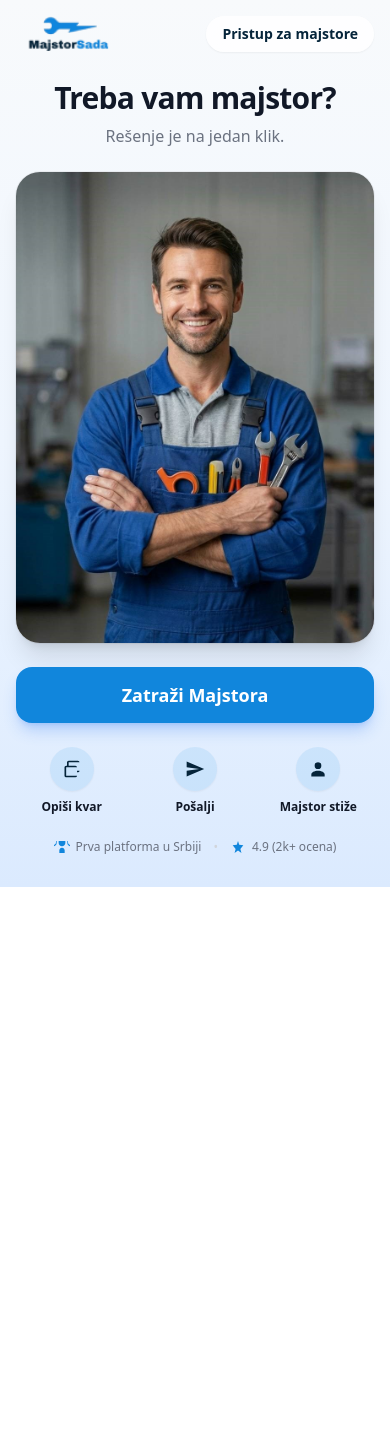
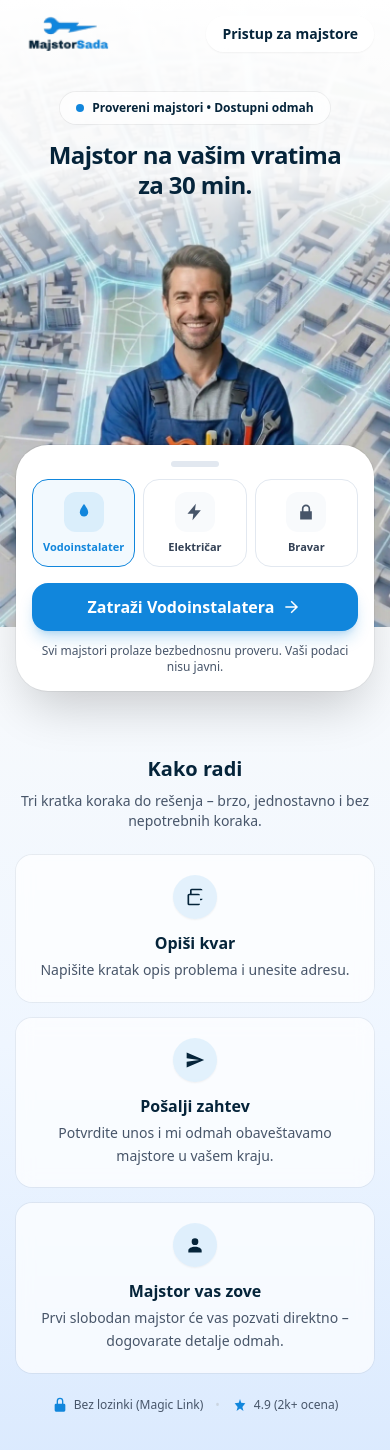
Before and after one commit to AleksaSovrlic/majstorsada, a Nuxt app: page / in a window 390 px wide. Shown: the top 1450 px of the page. Before the commit the page ends 887 px from the top, so only its background shows below. Built offline with nearby package versions, Linux system fonts and the light colour scheme; no server answers.

Commit message:
index page mobile redesign

```diff
--- a/app/pages/index.vue
+++ b/app/pages/index.vue
@@ -1,101 +1,262 @@
 <template>
-  <div class="min-h-[100svh] bg-gradient-to-b from-slate-50 via-blue-50 to-blue-100 flex flex-col">
-    <!-- HERO + HOW IT WORKS -->
-    <main class="flex-1 w-full">
-      <!-- Hero (responsive split) -->
-      <!-- Keep spacing identical to the current design:
-           old: header-in-flow (~72px) + section pt (mobile 8px / desktop 40px) -->
-      <section class="mx-auto w-full max-w-6xl px-4 sm:px-6 lg:px-8 pt-[80px] pb-8 lg:pt-[112px] lg:pb-10">
-        <div class="grid gap-6 lg:grid-cols-2 lg:gap-12 lg:items-center">
-          <!-- Copy + (desktop) decision helpers -->
-          <div class="text-center lg:text-left">
-            <h1 class="text-3xl font-bold text-gray-900 tracking-tight sm:text-4xl">
-              Treba vam majstor?
-            </h1>
-            <p class="mt-2 text-gray-500 text-base sm:text-lg">
-              Rešenje je na jedan klik.
-            </p>
-
-            <!-- Desktop: keep CTA + How + Trust tightly grouped under the copy -->
-            <div class="hidden lg:block">
-              <HomeDecisionStack ctaWrapperClass="mt-6 max-w-md mx-auto lg:mx-0">
-                <template #cta>
-                  <ClientOnly>
-                    <template #default>
-                      <CtaButton />
-                    </template>
-                    <template #fallback>
-                      <div class="w-full sm:w-auto sm:px-12 inline-flex items-center justify-center rounded-2xl bg-[#1186dc] h-14 text-lg font-bold text-white shadow-lg shadow-blue-500/30 opacity-60">
-                        Zatraži Majstora
-                      </div>
-                    </template>
-                  </ClientOnly>
-                </template>
-              </HomeDecisionStack>
-            </div>
-          </div>
-
-          <!-- Portrait image (exact aspect ratio to avoid cropping) -->
-          <div class="w-full">
-            <div class="mx-auto max-w-sm sm:max-w-md lg:max-w-lg">
-              <div class="overflow-hidden rounded-3xl shadow-xl ring-1 ring-black/5 aspect-[212/279] bg-gray-200">
+  <main class="w-full">
+    <!-- HERO -->
+    <section
+      aria-labelledby="home-hero-title"
+      id="hero"
+      class="relative w-full"
+    >
+      <!-- Grid overlay: image defines height; content overlays without creating scroll containers -->
+      <div class="relative grid">
         <img
-                  src="/majstor.jpg"
+          src="/hero/city-map.webp"
+          width="1632"
+          height="2624"
           alt=""
-                  class="h-full w-full object-cover"
+          class="col-start-1 row-start-1 block w-full h-auto select-none"
           decoding="async"
           fetchpriority="high"
           loading="eager"
         />
+
+        <!-- White scrim for readability (behind text; fades out early so the craftsman stays crisp) -->
+        <div
+          class="pointer-events-none absolute inset-0 z-0 bg-gradient-to-b from-white via-white/90 to-transparent via-[28%] to-[46%]"
+          aria-hidden="true"
+        />
+
+        <!-- Overlay content -->
+        <div class="relative z-10 col-start-1 row-start-1 flex">
+          <div class="mx-auto w-full max-w-6xl px-4 sm:px-6 lg:px-8 pt-[92px] sm:pt-[108px] pb-4 sm:pb-6 flex flex-col">
+            <!-- Text overlay -->
+            <div class="mx-auto max-w-2xl text-center">
+              <p
+                class="mx-auto inline-flex items-center gap-2 rounded-full bg-white/70 backdrop-blur px-4 py-2 text-xs sm:text-sm font-semibold text-brand-navy ring-1 ring-black/5"
+              >
+                <span class="inline-flex h-2 w-2 rounded-full bg-brand-blue" aria-hidden="true" />
+                Provereni majstori • Dostupni odmah
+              </p>
+
+              <h1
+                id="home-hero-title"
+                class="mt-4 text-2xl sm:text-4xl lg:text-5xl font-extrabold tracking-tight leading-tight text-brand-navy"
+              >
+                Majstor na vašim vratima <span class="whitespace-nowrap">za 30 min.</span>
+              </h1>
+            </div>
+
+            <!-- Selector Card (STRADDLE): pushed down with negative margin into the next section -->
+            <div class="mt-auto w-full">
+              <div
+                class="relative z-10 mx-auto w-full max-w-md rounded-[2rem] bg-white p-4 sm:p-5 shadow-2xl shadow-black/20 ring-1 ring-black/5 -mb-20 sm:-mb-24"
+              >
+                <!-- small handle for "sheet" feel -->
+                <div class="mx-auto mb-3 h-1.5 w-12 rounded-full bg-slate-200" aria-hidden="true" />
+
+                <fieldset>
+                  <legend class="sr-only">Izaberite uslugu</legend>
+                  <div class="grid grid-cols-3 gap-2">
+                    <label
+                      v-for="opt in serviceOptions"
+                      :key="opt.slug"
+                      class="group cursor-pointer select-none rounded-2xl border px-2.5 py-3 text-center transition-colors"
+                      :class="
+                        selectedTip === opt.slug
+                          ? 'border-brand-blue bg-brand-blue/5'
+                          : 'border-slate-200 bg-white hover:border-brand-blue/40 hover:bg-slate-50'
+                      "
+                    >
+                      <input v-model="selectedTip" class="sr-only" type="radio" name="service" :value="opt.slug" />
+
+                      <div
+                        class="mx-auto flex h-10 w-10 items-center justify-center rounded-xl transition-colors"
+                        :class="selectedTip === opt.slug ? 'bg-brand-blue/10' : 'bg-slate-50 group-hover:bg-brand-blue/5'"
+                        aria-hidden="true"
+                      >
+                        <svg viewBox="0 0 24 24" class="h-5 w-5" aria-hidden="true">
+                          <path
+                            fill="currentColor"
+                            :class="selectedTip === opt.slug ? 'text-brand-blue' : 'text-slate-600 group-hover:text-brand-blue'"
+                            :d="opt.iconPath"
+                          />
+                        </svg>
+                      </div>
+                      <div
+                        class="mt-2 text-[11px] sm:text-sm font-semibold leading-tight"
+                        :class="selectedTip === opt.slug ? 'text-brand-blue' : 'text-slate-700'"
+                      >
+                        {{ opt.label }}
+                      </div>
+                    </label>
+                  </div>
+                </fieldset>
+
+                <NuxtLink
+                  :to="ctaTo"
+                  class="mt-4 w-full inline-flex items-center justify-center gap-2 rounded-2xl bg-brand-blue text-white h-12 sm:h-14 px-6 text-base sm:text-lg font-bold shadow-lg shadow-brand-blue/25 hover:bg-brand-blue-dark active:scale-[0.99] transition-all focus-visible:outline-none focus-visible:ring-4 focus-visible:ring-brand-blue/20"
+                >
+                  <span>{{ ctaText }}</span>
+                  <svg
+                    viewBox="0 0 24 24"
+                    class="h-5 w-5"
+                    fill="none"
+                    stroke="currentColor"
+                    stroke-width="1.8"
+                    aria-hidden="true"
+                  >
+                    <path d="M11 5l7 7-7 7M4 12h14" />
+                  </svg>
+                </NuxtLink>
+
+                <p class="mt-3 text-center text-xs text-slate-600">
+                  Svi majstori prolaze bezbednosnu proveru. Vaši podaci nisu javni.
+                </p>
               </div>
             </div>
           </div>
+        </div>
+      </div>
+    </section>
 
-          <!-- CTA + How it works + trust (grouped; becomes left column on desktop) -->
-          <div class="text-center lg:text-left lg:hidden">
-            <HomeDecisionStack ctaWrapperClass="max-w-md mx-auto lg:mx-0">
-              <template #cta>
-                <ClientOnly>
-                  <template #default>
-                    <CtaButton />
-                  </template>
-                  <template #fallback>
-                    <div class="w-full sm:w-auto sm:px-12 inline-flex items-center justify-center rounded-2xl bg-[#1186dc] h-14 text-lg font-bold text-white shadow-lg shadow-blue-500/30 opacity-60">
-                      Zatraži Majstora
+    <!-- KAKO RADI -->
+    <section
+      aria-labelledby="home-how-title"
+      id="how-it-works"
+      class="w-full bg-gradient-to-b from-slate-50 via-blue-50 to-blue-100 pt-32 sm:pt-36 pb-12 sm:pb-16"
+    >
+      <div class="mx-auto w-full max-w-6xl px-4 sm:px-6 lg:px-8">
+        <div class="text-center">
+          <h2 id="home-how-title" class="text-xl sm:text-2xl font-extrabold text-brand-navy">
+            Kako radi
+          </h2>
+          <p class="mt-2 text-slate-600 text-sm sm:text-base">
+            Tri kratka koraka do rešenja – brzo, jednostavno i bez nepotrebnih koraka.
+          </p>
         </div>
-                  </template>
-                </ClientOnly>
-              </template>
-            </HomeDecisionStack>
+
+        <ol class="mt-6 grid gap-4 sm:grid-cols-3">
+          <li
+            v-for="step in howSteps"
+            :key="step.key"
+            class="rounded-2xl bg-white/70 backdrop-blur ring-1 ring-black/5 p-5 sm:p-6 text-center sm:text-left"
+          >
+            <div class="mx-auto sm:mx-0 h-11 w-11 rounded-full bg-brand-blue/10 shadow-sm flex items-center justify-center text-brand-navy" aria-hidden="true">
+              <svg viewBox="0 0 24 24" class="h-5 w-5" aria-hidden="true">
+                <path fill="currentColor" :d="step.iconPath" />
+              </svg>
+            </div>
+            <h3 class="mt-3 text-base font-bold text-brand-navy">
+              {{ step.title }}
+            </h3>
+            <p class="mt-1 text-sm text-slate-600 leading-relaxed">
+              {{ step.description }}
+            </p>
+          </li>
+        </ol>
+
+        <div class="mt-6 flex flex-wrap items-center justify-center gap-x-3 gap-y-1 text-center text-slate-600 text-xs font-medium">
+          <span class="inline-flex items-center gap-1.5">
+            <svg viewBox="0 0 24 24" class="h-4 w-4 text-brand-blue" aria-hidden="true">
+              <path
+                fill="currentColor"
+                d="M12 1a5 5 0 0 0-5 5v4H6a2 2 0 0 0-2 2v8a2 2 0 0 0 2 2h12a2 2 0 0 0 2-2v-8a2 2 0 0 0-2-2h-1V6a5 5 0 0 0-5-5m-3 9V6a3 3 0 0 1 6 0v4z"
+              />
+            </svg>
+            <span>Bez lozinki (Magic Link)</span>
+          </span>
+          <span class="text-slate-300">•</span>
+          <span class="inline-flex items-center gap-1.5">
+            <svg viewBox="0 0 24 24" class="h-4 w-4 text-brand-blue" aria-hidden="true">
+              <path
+                fill="currentColor"
+                d="m12 17.27l5.18 3.73l-1.64-6.03L20 9.24l-6.19-.52L12 3L10.19 8.72L4 9.24l4.46 5.73L6.82 21z"
+              />
+            </svg>
+            <span>4.9 (2k+ ocena)</span>
+          </span>
         </div>
       </div>
     </section>
   </main>
-  </div>
 </template>
 
 <script setup lang="ts">
-import { defineComponent, h, resolveComponent } from 'vue'
-import { useAuthStore } from '@/stores/auth'
+import { computed, ref } from 'vue'
 
 definePageMeta({ layout: 'home' })
 
-const auth = useAuthStore()
+useSeoMeta({
+  title: 'MajstorSada — Brza pomoć kada zatreba',
+  description: 'Izaberite kategoriju i pošaljite zahtev za minut. Provereni majstori su dostupni odmah.',
+  ogTitle: 'MajstorSada',
+  ogDescription: 'Izaberite kategoriju i pošaljite zahtev za minut. Provereni majstori su dostupni odmah.'
+})
 
-const CtaButton = defineComponent({
-  setup() {
-    return () => {
-      const to = auth.currentUser ? '/zahtev' : '/login?from=/zahtev'
-      return h(
-        resolveComponent('NuxtLink'),
+type ServiceTipSlug = 'vodoinstalater' | 'elektricar' | 'bravar'
+
+interface HomeServiceOption {
+  slug: ServiceTipSlug
+  label: string
+  ctaLabel: string
+  iconPath: string
+}
+
+const serviceOptions = [
   {
-          to,
-          class:
-            'w-full sm:w-auto sm:px-12 inline-flex items-center justify-center bg-[#1186dc] text-white text-lg font-bold h-14 rounded-2xl shadow-lg shadow-blue-500/30 hover:bg-[#0f78c3] active:scale-[0.99] transition-all focus-visible:outline-none focus-visible:ring-2 focus-visible:ring-[#1186dc]/40 focus-visible:ring-offset-2 focus-visible:ring-offset-blue-50'
+    slug: 'vodoinstalater',
+    label: 'Vodoinstalater',
+    ctaLabel: 'Vodoinstalatera',
+    iconPath: 'M12 2.5s5 6 5 10a5 5 0 1 1-10 0c0-4 5-10 5-10z'
   },
-        { default: () => 'Zatraži Majstora' }
-      )
+  {
+    slug: 'elektricar',
+    label: 'Električar',
+    ctaLabel: 'Električara',
+    iconPath: 'M13 2L3 14h7l-1 8l10-12h-7z'
+  },
+  {
+    slug: 'bravar',
+    label: 'Bravar',
+    ctaLabel: 'Bravara',
+    iconPath: 'M17 11V8a5 5 0 0 0-10 0v3H5v10h14V11zm-2 0H9V8a3 3 0 0 1 6 0v3z'
   }
+] as const satisfies readonly HomeServiceOption[]
+
+const selectedTip = ref<ServiceTipSlug>(serviceOptions[0].slug)
+
+const selectedOption = computed(() => {
+  return serviceOptions.find((o) => o.slug === selectedTip.value) ?? serviceOptions[0]
+})
+
+const ctaText = computed(() => `Zatraži ${selectedOption.value.ctaLabel}`)
+const ctaTo = computed(() => ({ path: '/zahtev', query: { tip: selectedTip.value } }))
+
+interface HowStep {
+  key: 'describe' | 'send' | 'arrive'
+  title: string
+  description: string
+  iconPath: string
 }
-})
+
+const howSteps = [
+  {
+    key: 'describe',
+    title: 'Opiši kvar',
+    description: 'Napišite kratak opis problema i unesite adresu.',
+    iconPath:
+      'M19 2H8a2 2 0 0 0-2 2v4H5a2 2 0 0 0-2 2v10a2 2 0 0 0 2 2h11a2 2 0 0 0 2-2v-4h1a2 2 0 0 0 2-2V4a2 2 0 0 0-2-2m-1 18H5V10h13zm3-6h-3v-4a2 2 0 0 0-2-2H8V4h13z'
+  },
+  {
+    key: 'send',
+    title: 'Pošalji zahtev',
+    description: 'Potvrdite unos i mi odmah obaveštavamo majstore u vašem kraju.',
+    iconPath: 'M2 21l21-9L2 3v7l15 2l-15 2z'
+  },
+  {
+    key: 'arrive',
+    title: 'Majstor vas zove',
+    description: 'Prvi slobodan majstor će vas pozvati direktno – dogovarate detalje odmah.',
+    iconPath: 'M12 12a4 4 0 1 0-4-4a4 4 0 0 0 4 4m0 2c-4.42 0-8 2-8 4.5V21h16v-2.5C20 16 16.42 14 12 14'
+  }
+] as const satisfies readonly HowStep[]
 </script>
--- a/app/pages/zahtev.vue
+++ b/app/pages/zahtev.vue
@@ -135,9 +135,9 @@
 </template>
 
 <script setup lang="ts">
-import { ref, computed, onBeforeUnmount } from 'vue'
+import { ref, computed, onBeforeUnmount, onMounted } from 'vue'
 import { useJobStore } from '@/stores/job'
-import { useRouter } from 'vue-router'
+import { useRoute, useRouter } from 'vue-router'
 import { useAuthStore } from '@/stores/auth'
 import { parsePhoneNumberFromString } from 'libphonenumber-js'
 import AppLocationInput, { type LocationSelection } from '@/components/AppLocationInput.vue'
@@ -147,6 +147,7 @@ definePageMeta({
   middleware: ['client-auth']
 })
 
+const route = useRoute()
 const router = useRouter()
 const jobStore = useJobStore()
 const authStore = useAuthStore()
@@ -173,6 +174,27 @@ const phoneValid = computed(() => {
 const e164Phone = computed(() => {
   const parsed = parsePhoneNumberFromString(contactPhone.value, 'RS')
   return parsed && parsed.isValid() ? parsed.number : ''
+})
+
+function mapTipToSpecialization(tip: string): string | null {
+  const normalized = tip.trim().toLowerCase()
+  if (!normalized) return null
+
+  // Support both URL-safe slugs and any legacy/hand-typed values.
+  if (normalized === 'vodoinstalater') return 'vodoinstalater'
+  if (normalized === 'bravar') return 'bravar'
+  if (normalized === 'elektricar' || normalized === 'električar') return 'električar'
+
+  return null
+}
+
+onMounted(() => {
+  // Deep-link support: `/zahtev?tip=...` prefills specialization (without changing submit logic).
+  if (specializationRequired.value) return
+  const tip = route.query.tip
+  if (typeof tip !== 'string') return
+  const mapped = mapTipToSpecialization(tip)
+  if (mapped) specializationRequired.value = mapped
 })
 
 const specializationOptions = [
```
Also changed, not shown: public/hero/city-map.webp (added). Lines whose indentation alone changed are shown as unchanged.
